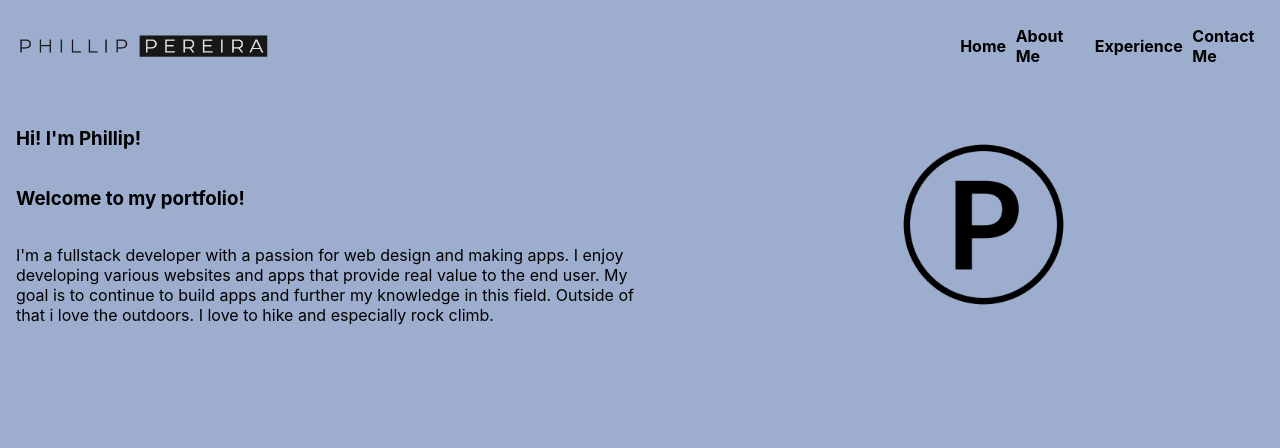
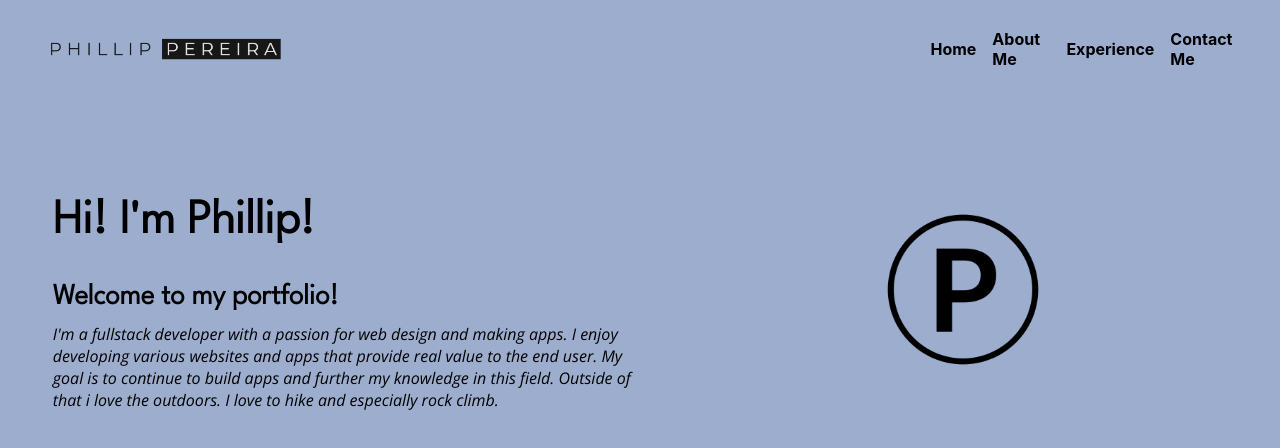
Before and after one commit to Phillip48/React-Portfolio-V2, a React (Create React App) app in the folder my-app/: page / in a window 1280 px wide. Shown: the top 448 px of the page. Built offline with nearby package versions, Linux system fonts and the light colour scheme.

Commit message:
Styled inital look for about me and changed margin and padding on the navbar

```diff
--- a/my-app/src/components/AboutMe.css
+++ b/my-app/src/components/AboutMe.css
@@ -1,3 +1,5 @@
+@import url('https://fonts.googleapis.com/css2?family=League+Spartan:wght@300&display=swap');
+@import url('https://fonts.googleapis.com/css2?family=League+Spartan:wght@300&family=Open+Sans:ital,wght@1,300&display=swap');
 
 *{
     box-sizing: border-box;
@@ -19,7 +21,7 @@ a:active {
 }
 
 .holds-everything{
-    margin: 1rem;
+    margin: 3.3rem;
 }
 
 .holds-both-sides{
@@ -27,6 +29,7 @@ a:active {
     flex-direction: row;
     justify-content: space-between;
     align-items: center;
+    /* margin: 3rem; */
     width: 100%;
 }
 
@@ -36,6 +39,25 @@ a:active {
     align-items: flex-start;
     width: 50%;
 }
+
+.intro-big{
+    /* color: white; */
+    font-family: 'League Spartan', sans-serif;
+    font-size: 3em;
+}
+
+.sub-intro-med{
+    font-family: 'League Spartan', sans-serif;
+    font-size: 1.8em;
+    margin-top: -.5rem;
+}
+
+.para-text-small{
+    font-family: 'Open Sans', sans-serif;
+    margin-top: -1rem;
+    font-weight: 500;
+}
+
 
 .rightside-text{
     display: flex;
--- a/my-app/src/components/AboutMe.js
+++ b/my-app/src/components/AboutMe.js
@@ -10,9 +10,9 @@ const Navbar = () => {
             <div className='holds-everything'>
                 <section className='holds-both-sides'>
                     <section className='leftside-text'>
-                        <h1>Hi! I'm Phillip!</h1>
-                        <h3>Welcome to my portfolio!</h3>
-                        <p>I'm a fullstack developer with a passion for web design and making apps.
+                        <h1 className='intro-big'>Hi! I'm Phillip!</h1>
+                        <h3 className='sub-intro-med'>Welcome to my portfolio!</h3>
+                        <p className='para-text-small'>I'm a fullstack developer with a passion for web design and making apps.
                             I enjoy developing various websites and apps that provide real value to the end user.
                             My goal is to continue to build apps and further my knowledge in this field. Outside of that i love the outdoors.
                             I love to hike and especially rock climb.</p>
--- a/my-app/src/components/Navbar.css
+++ b/my-app/src/components/Navbar.css
@@ -27,8 +27,10 @@ a:active {
 .navbar-everything{
     display: flex;
     flex-direction: row;
-    justify-content: space-evenly;
+    justify-content: space-between;
     align-items: center;
+    margin-left: 2rem;
+    margin-right: 2rem;
     /* padding: .5rem;
     margin: 1rem; */
 }
@@ -51,5 +53,5 @@ a:active {
 }
 
 .element-in-navbar{
-    padding: .3rem;
+    padding: .5rem;
 }
```
